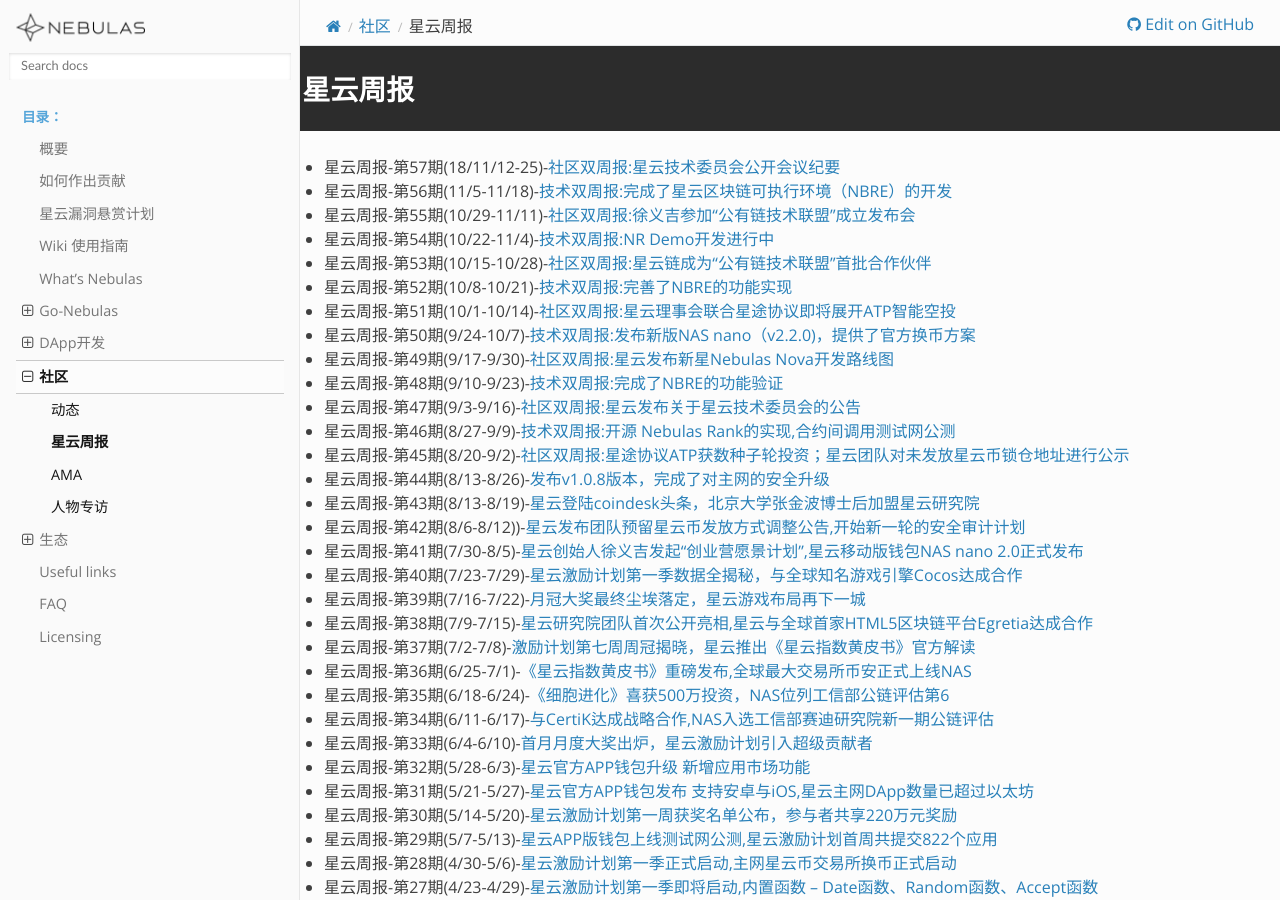
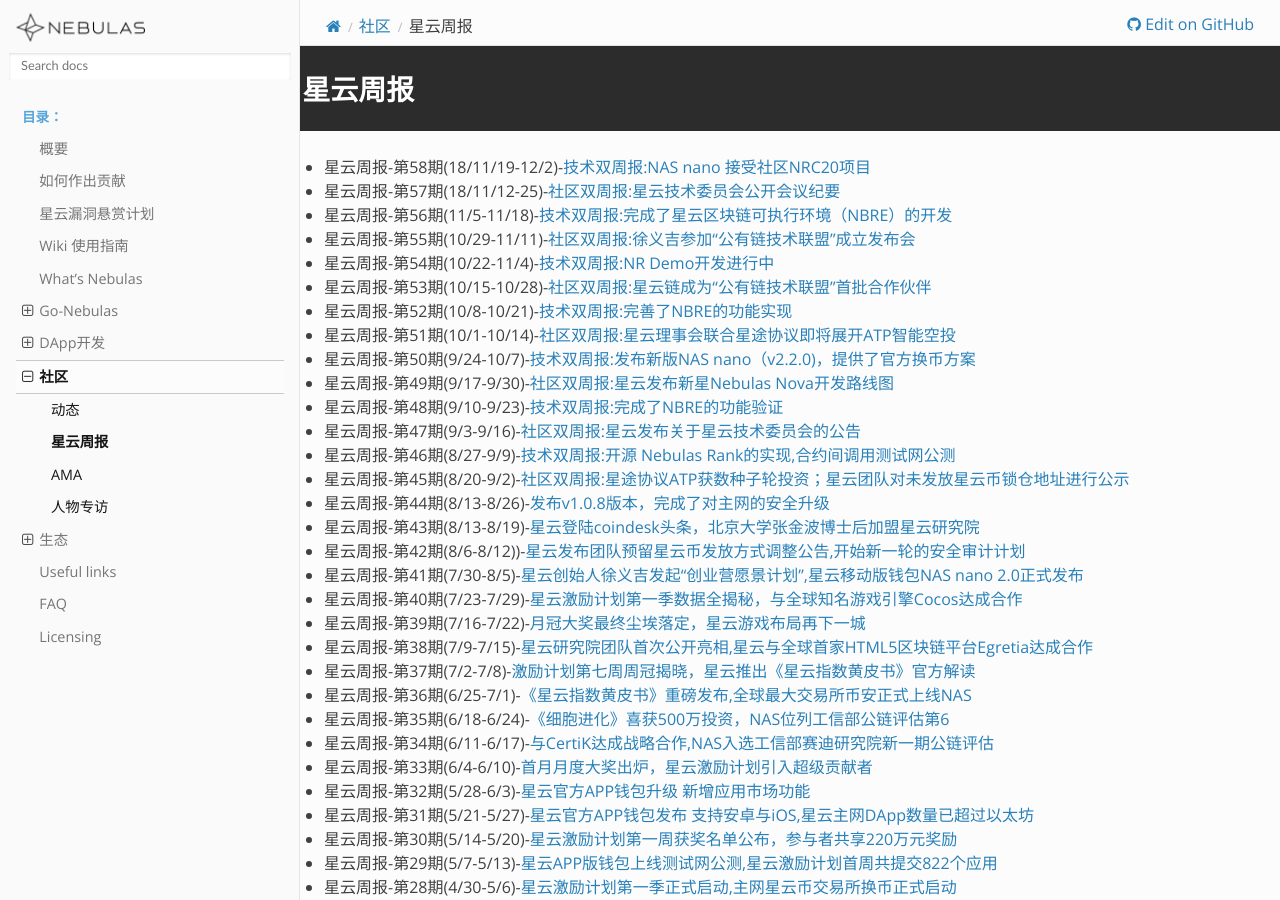
Before and after one commit to nebulasio/nebdocs, a Sphinx documentation site: the page built from docs/community/weekly-report.md, in a window 1280 px wide and 900 px high. Built offline with Sphinx 7.4.7 and the Read the Docs theme 2.0.0, drawn with Linux system fonts in a browser that asks for light colours; pages that are not in the unit, such as notebooks, are missing from menus.

Commit message:
Update weekly-report.md

```diff
--- a/docs/community/weekly-report.md
+++ b/docs/community/weekly-report.md
@@ -1,5 +1,6 @@
 # 星云周报
 
+- 星云周报-第58期(18/11/19-12/2)-[技术双周报:NAS nano 接受社区NRC20项目](https://blog.nebulas.io/2018/12/03/nebulas-bi-weekly-development-commits-58/)
 - 星云周报-第57期(18/11/12-25)-[社区双周报:星云技术委员会公开会议纪要](https://blog.nebulas.io/2018/11/26/nebulas-bi-weekly-community-dynamics-57/)
 - 星云周报-第56期(11/5-11/18)-[技术双周报:完成了星云区块链可执行环境（NBRE）的开发](https://blog.nebulas.io/2018/11/19/nebulas-bi-weekly-development-commits-update-56/)
 - 星云周报-第55期(10/29-11/11)-[社区双周报:徐义吉参加“公有链技术联盟”成立发布会](https://blog.nebulas.io/2018/11/12/nebulas-bi-weekly-community-dynamics-55/)
```
